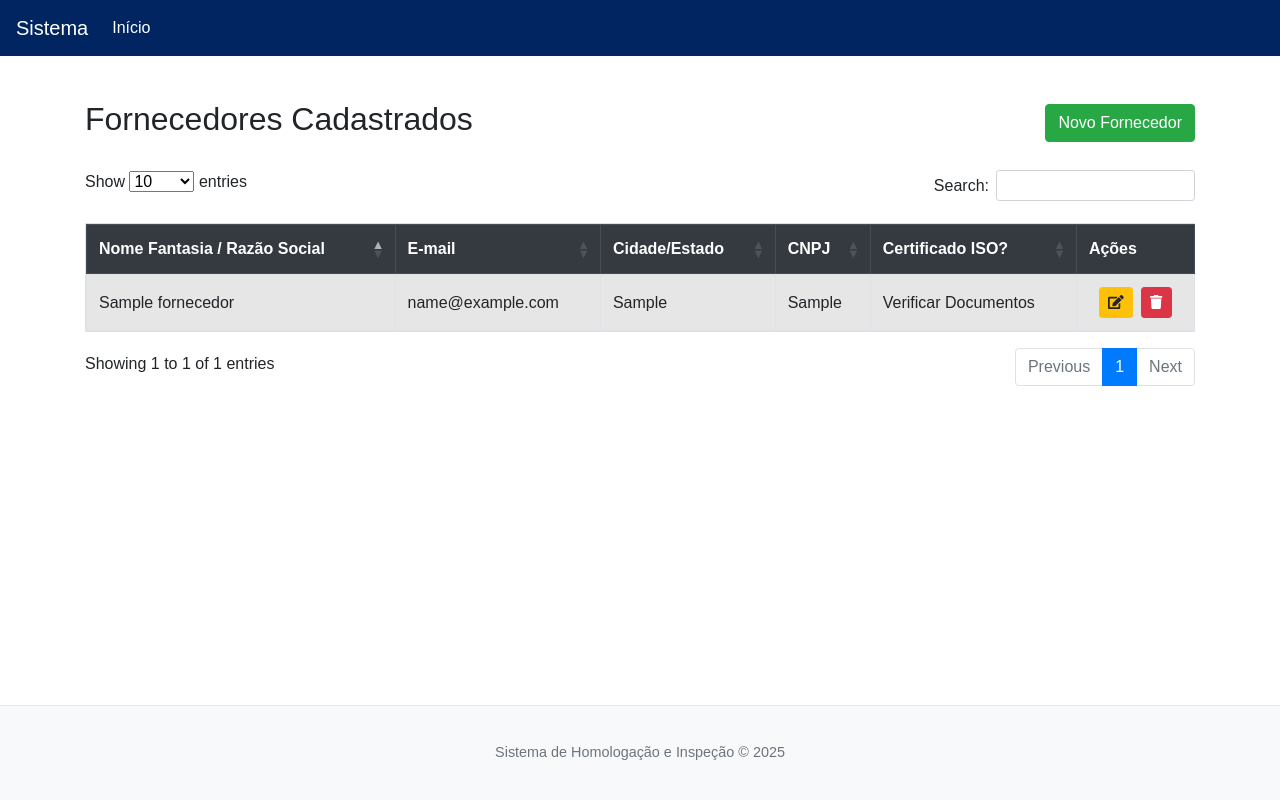
After one commit to WRSouza93/homologacao, a Flask app: page /listar_fornecedores in a window 1280 px wide. The commit adds this page. Run offline with Flask 3, Linux system fonts and the light colour scheme; tables that the repository leaves empty hold one stand-in row (values such as "Sample post"); some libraries are stand-ins or nearby versions.

Commit message:
Criação da tela de lista de fornecedores cadastrados

```diff
--- a/app.py
+++ b/app.py
@@ -58,21 +58,34 @@ class DocumentoFornecedor(db.Model):
 def novo_fornecedor():
     if request.method == 'POST':
         try:
-            # Esta parte será implementada completamente mais tarde,
-            # com a manipulação dos dados do formulário e uploads.
-            # Por enquanto, apenas um placeholder para o POST.
-            print("Método POST recebido em /novo_fornecedor")
-            flash('Fornecedor cadastrado com sucesso! (Placeholder)', 'success')
-            # return redirect(url_for('listar_fornecedores')) # Redirecionar para uma lista após o cadastro
-            return redirect(url_for('index')) # Redirecionar para a página inicial por enquanto
+            novo_fornecedor = Fornecedor(
+                cnpj=request.form['cnpj'],
+                razao_social=request.form['razao_social'],
+                nome_fantasia=request.form.get('nome_fantasia'), # Use get para campos opcionais
+                email=request.form.get('email'),
+                telefone=request.form.get('telefone'),
+                endereco=request.form.get('endereco'),
+                tipo=request.form['tipo'],
+                status=request.form.get('status') == 'True' # Assume value="True" no HTML checkbox
+            )
+
+            db.session.add(novo_fornecedor)
+            db.session.commit()
+            flash('Fornecedor cadastrado com sucesso!', 'success')
+            return redirect(url_for('listar_fornecedores'))
         except Exception as e:
             db.session.rollback()
             flash(f'Erro ao cadastrar fornecedor: {e}', 'danger')
-            # Renderizar o formulário novamente com os dados preenchidos em caso de erro
-            # return render_template('novo_fornecedor.html', fornecedor=request.form)
+            return render_template('novo_fornecedor.html', form_data=request.form) # Passar dados para preencher o formulário
 
     return render_template('novo_fornecedor.html')
 
+@app.route('/listar_fornecedores')
+def listar_fornecedores():
+    fornecedores = Fornecedor.query.all()
+    return render_template('listar_fornecedores.html', fornecedores=fornecedores)
+
+# Rota para visualizar/editar um fornecedor existente
 def visualizar_fornecedor(public_id):
     fornecedor = Fornecedor.query.filter_by(public_id=public_id).first_or_404()
 
--- a/templates/index.html
+++ b/templates/index.html
@@ -10,9 +10,9 @@
     <p>Comece explorando as opções abaixo:</p>
     <p class="lead">
         <a class="btn btn-primary btn-lg" href="{{ url_for('novo_fornecedor') }}" role="button">Cadastrar Novo Fornecedor</a>
-        {# Futuros links para outras partes #}
-        {# <a class="btn btn-secondary btn-lg" href="{{ url_for('listar_fornecedores') }}" role="button">Ver Fornecedores Cadastrados</a> #}
-        {# <a class="btn btn-secondary btn-lg" href="#" role="button">Categorias de Produtos/Serviços</a> #}
+
+        <a class="btn btn-secondary btn-lg" href="{{ url_for('listar_fornecedores') }}" role="button">Ver Fornecedores Cadastrados</a>
+        {# <a class="btn btn-secondary btn-lg" href="#" role="button">Categorias de Produtos/Serviços</a>
         {# <a class="btn btn-secondary btn-lg" href="#" role="button">Planos de Recebimento</a> #}
     </p>
 </div>
--- /dev/null
+++ b/templates/listar_fornecedores.html
@@ -0,0 +1,102 @@
+{% extends "base.html" %}
+
+{% block title %}Lista de Fornecedores - Sistema de Homologação{% endblock %}
+
+{% block head_extra %}
+<link rel="stylesheet" href="https://cdnjs.cloudflare.com/ajax/libs/font-awesome/5.15.3/css/all.min.css">
+<link rel="stylesheet" href="https://cdn.datatables.net/1.13.8/css/dataTables.bootstrap4.min.css">
+<style>
+    #fornecedoresTable .actions-col {
+        white-space: nowrap;
+    }
+
+    #fornecedoresTable .actions-col .btn {
+        margin: 0 2px;
+    }
+
+    /* Estilos para os controles do DataTable (filtros, paginação) */
+    .dataTables_wrapper .dataTables_length,
+    .dataTables_wrapper .dataTables_filter,
+    .dataTables_wrapper .dataTables_info,
+    .dataTables_wrapper .dataTables_paginate {
+        padding-top: 0.5em;
+        padding-bottom: 0.5em;
+    }
+</style>
+{% endblock %}
+
+{% block content %}
+<div class="d-flex justify-content-between align-items-center mb-3">
+    <h2>Fornecedores Cadastrados</h2>
+    <a href="{{ url_for('novo_fornecedor') }}" class="btn btn-success">Novo Fornecedor</a>
+</div>
+
+{% if fornecedores %}
+<div class="table-responsive">
+    <table id="fornecedoresTable" class="table table-hover table-striped table-bordered" style="width:100%">
+        <thead class="thead-dark">
+            <tr>
+                <th>Nome Fantasia / Razão Social</th>
+                <th>E-mail</th>
+                <th>Cidade/Estado</th>
+                <th>CNPJ</th>
+                <th>Certificado ISO?</th>
+                <th class="actions-col no-sort">Ações</th>
+            </tr>
+        </thead>
+        <tbody>
+            {% for fornecedor in fornecedores %}
+            <tr>
+                <td>{{ fornecedor.nome_fantasia or fornecedor.razao_social }}</td>
+                <td>{{ fornecedor.email or '-' }}</td>
+                <td>{{ fornecedor.endereco or '-' }} {# Placeholder: Exibe endereço completo #}</td>
+                <td>{{ fornecedor.cnpj }}</td>
+                <td>Verificar Documentos {# Placeholder: Lógica de verificação virá depois #}</td>
+                <td class="actions-col text-center">
+                    {# Placeholder links para edição e exclusão #}
+                    <a href="{{ url_for('editar_fornecedor', public_id=fornecedor.public_id) }}" class="btn btn-warning btn-sm" title="Editar">
+                        <i class="fas fa-edit"></i>
+                    </a>
+                    <button class="btn btn-danger btn-sm" title="Excluir">
+                        <i class="fas fa-trash"></i>
+                    </button>
+                </td>
+            </tr>
+            {% endfor %}
+        </tbody>
+    </table>
+</div>
+{% else %}
+<div class="alert alert-info" role="alert">
+    Nenhum fornecedor cadastrado ainda. <a href="{{ url_for('novo_fornecedor') }}" class="alert-link">Clique aqui para adicionar o primeiro fornecedor.</a>
+</div>
+{% endif %}
+{% endblock %}
+
+{% block scripts_extra %}
+<script src="https://code.jquery.com/jquery-3.7.0.min.js"></script>
+<script src="https://cdn.datatables.net/1.13.8/js/jquery.dataTables.min.js"></script>
+<script src="https://cdn.datatables.net/1.13.8/js/dataTables.bootstrap4.min.js"></script>
+<script>
+    $(document).ready(function() {
+        // Inicializa o DataTable
+        $('#fornecedoresTable').DataTable({
+            language: {
+                url: "https://cdn.datatables.net/plug-ins/1.13.8/i18n/pt-BR.json" // Configura a linguagem para português
+            },
+            lengthMenu: [[10, 25, 50, -1], [10, 25, 50, "Todos"]], // Opções de quantidade de linhas por página
+            pageLength: 10, // Quantidade de linhas padrão
+            paging: true, // Habilita paginação
+            lengthChange: true, // Habilita mudança de quantidade de linhas
+            searching: true, // Habilita busca
+            ordering: true, // Habilita ordenação
+            info: true, // Habilita informações de paginação
+            autoWidth: false, // Desabilita auto ajuste de largura das colunas
+            responsive: true, // Tenta ajustar a tabela para telas menores (pode exigir mais CSS)
+            columnDefs: [
+                { orderable: false, targets: 'no-sort' } // Desabilita ordenação na coluna com a classe 'no-sort'
+            ]
+        });
+    });
+</script>
+{% endblock %}
```
